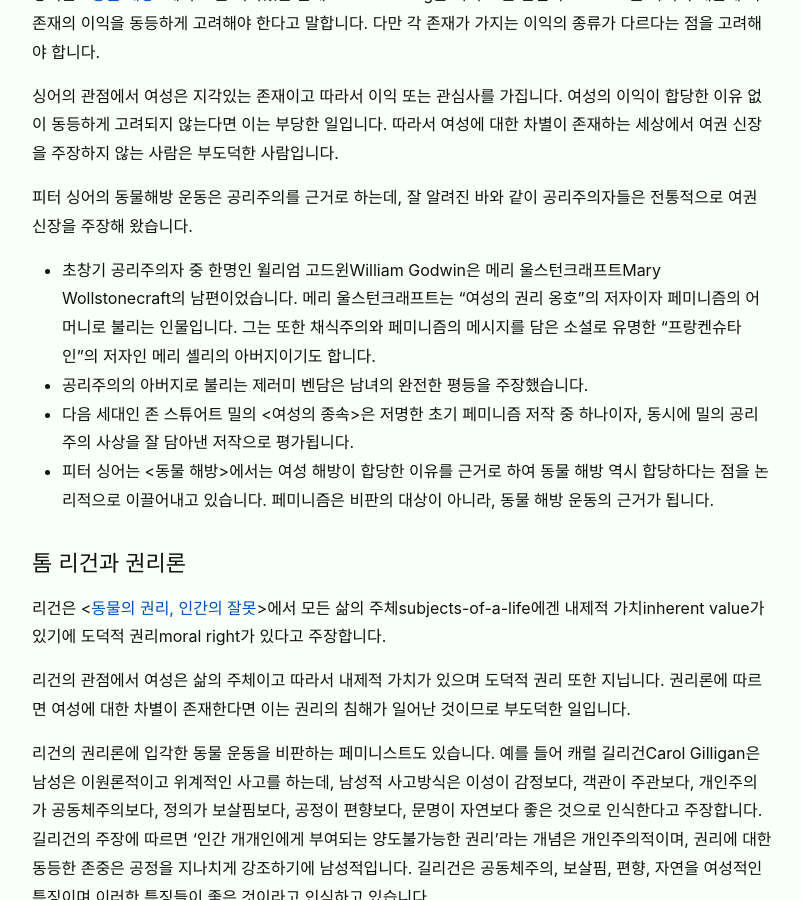
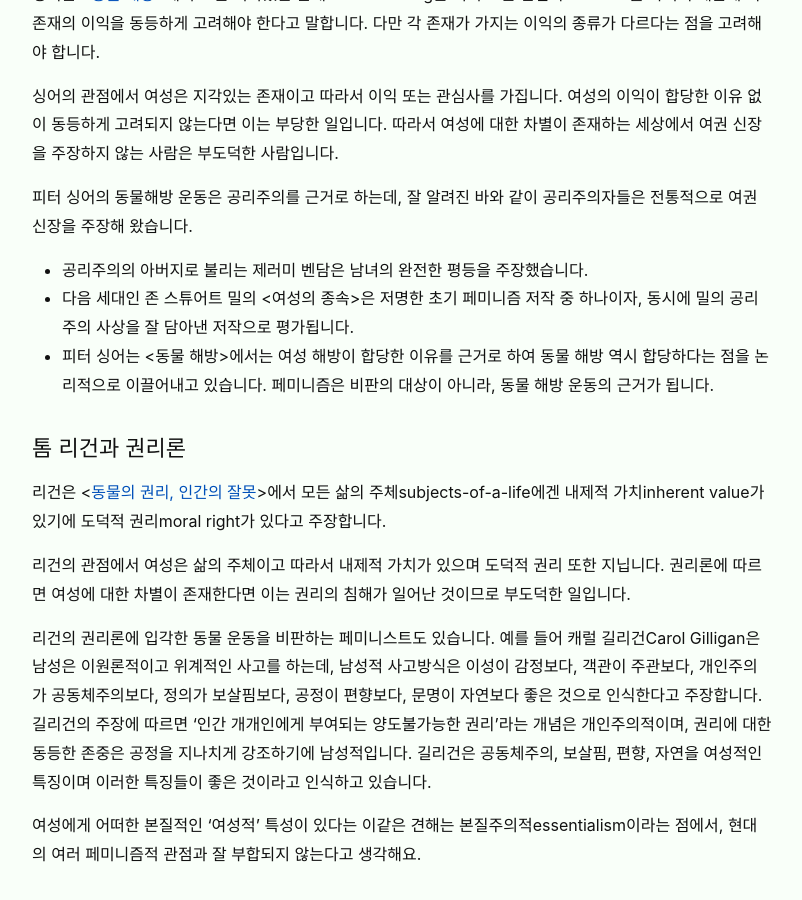
Before and after one commit to veganstudies/veganstudies.github.io, a Jekyll site: the page built from _posts/2019-08-13-on-vegan-feminism.md, in a window 1280 px wide and 900 px high, scrolled down 1904 px. Shown: the whole window, without its empty margins (238-1040 px from the left). Built offline with Jekyll 4.4.1, drawn with Linux system fonts in a browser that asks for light colours.

Commit message:
Update 2019-08-13-on-vegan-feminism.md

```diff
--- a/_posts/2019-08-13-on-vegan-feminism.md
+++ b/_posts/2019-08-13-on-vegan-feminism.md
@@ -50,11 +50,6 @@ date: 2019-08-13 12:00:00 +0900
 피터 싱어의 동물해방 운동은 공리주의를 근거로 하는데, 잘 알려진 바와 같이
 공리주의자들은 전통적으로 여권 신장을 주장해 왔습니다.
 
-* 초창기 공리주의자 중 한명인 윌리엄 고드윈William Godwin은 메리
-  울스턴크래프트Mary Wollstonecraft의 남편이었습니다. 메리
-  울스턴크래프트는 "여성의 권리 옹호"의 저자이자 페미니즘의 어머니로
-  불리는 인물입니다. 그는 또한 채식주의와 페미니즘의 메시지를 담은 소설로
-  유명한 "프랑켄슈타인"의 저자인 메리 셸리의 아버지이기도 합니다.
 * 공리주의의 아버지로 불리는 제러미 벤담은 남녀의 완전한 평등을
   주장했습니다.
 * 다음 세대인 존 스튜어트 밀의 \<여성의 종속\>은 저명한 초기 페미니즘
```
